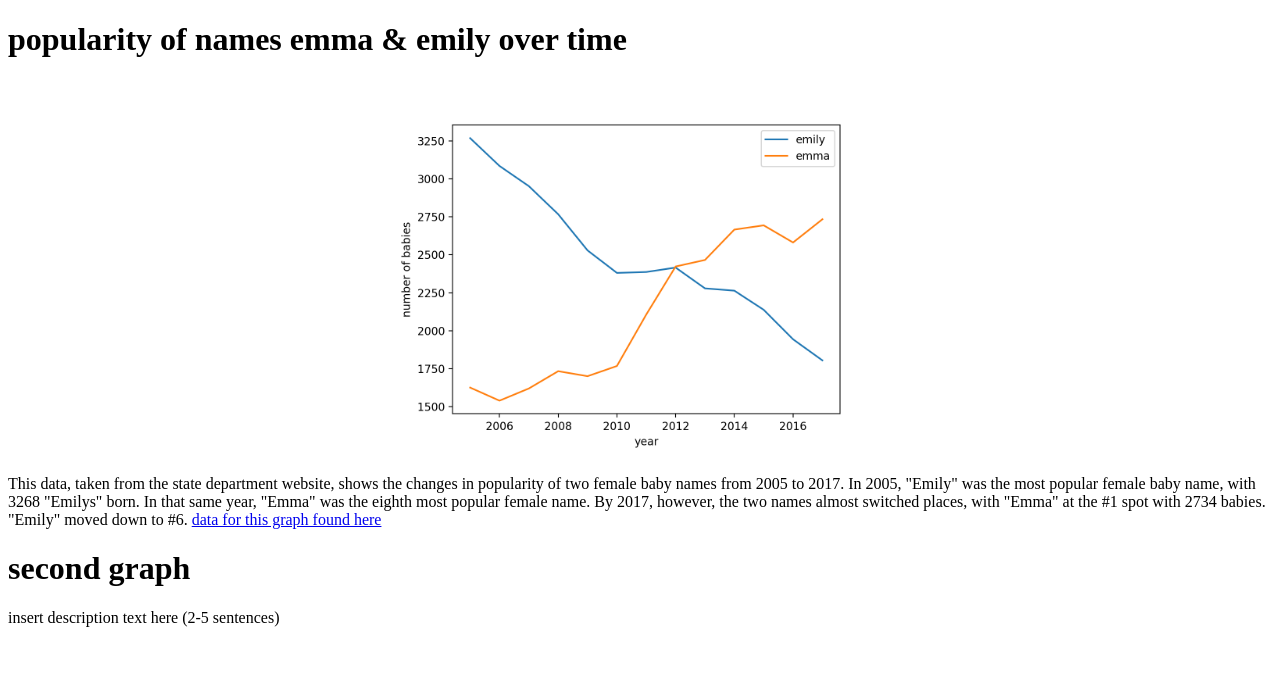
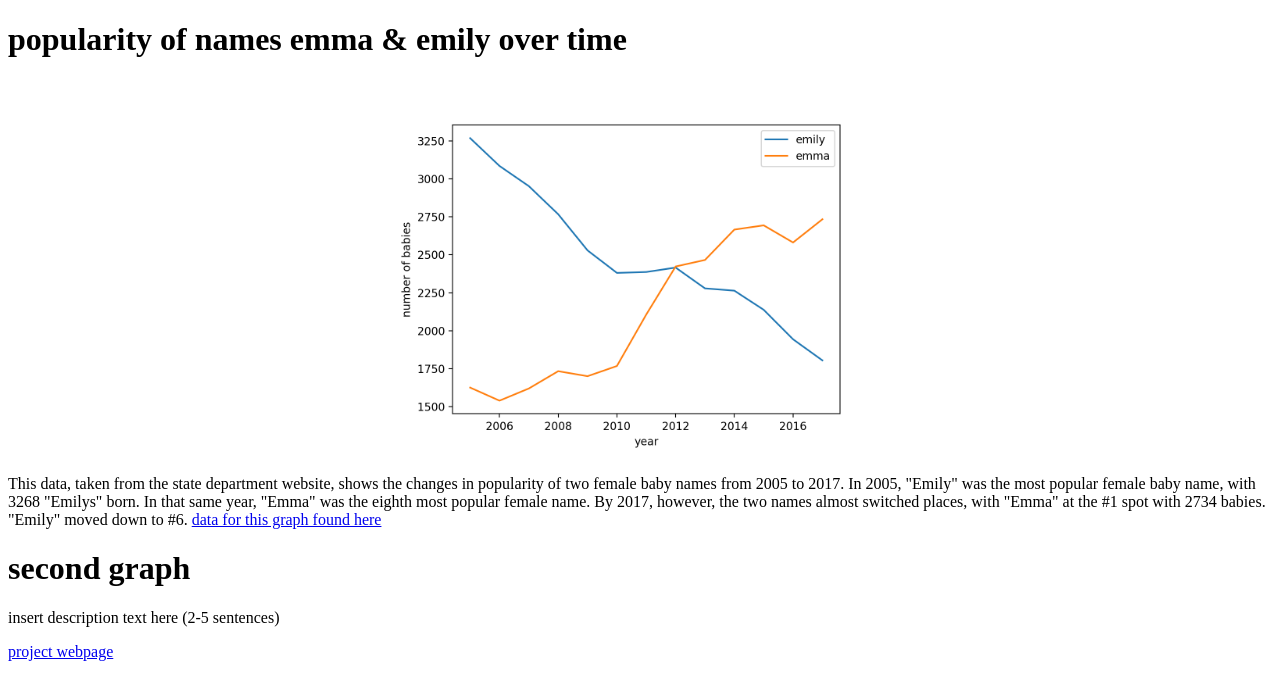
Before and after one commit to jamiehaughton/homework4, a plain HTML site: page index.html in a window 1280 px wide. Drawn offline with Linux system fonts and the light colour scheme.

Commit message:
Update index.html

```diff
--- a/index.html
+++ b/index.html
@@ -31,9 +31,10 @@ By 2017, however, the two names almost switched places, with "Emma" at the #1 sp
 
 <p>
 insert description text here (2-5 sentences)
+<!--<a href="link">data for this graph found here</a>-->
 </p>
 
-<!--<a href="https://github.com/mikeizbicki/cmc-csci040/tree/master/hw_04">project webpage</a>-->
+      <a href="https://github.com/mikeizbicki/cmc-csci040/tree/master/hw_04">project webpage</a>
 
 </body>
 </html>
```
